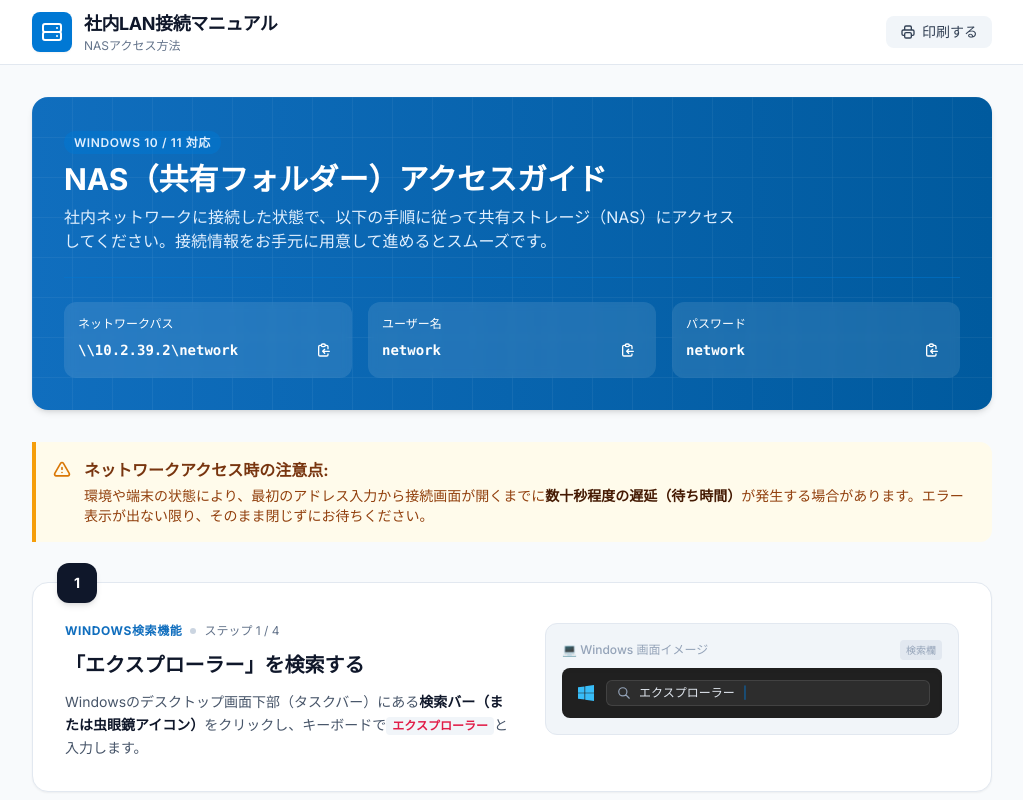
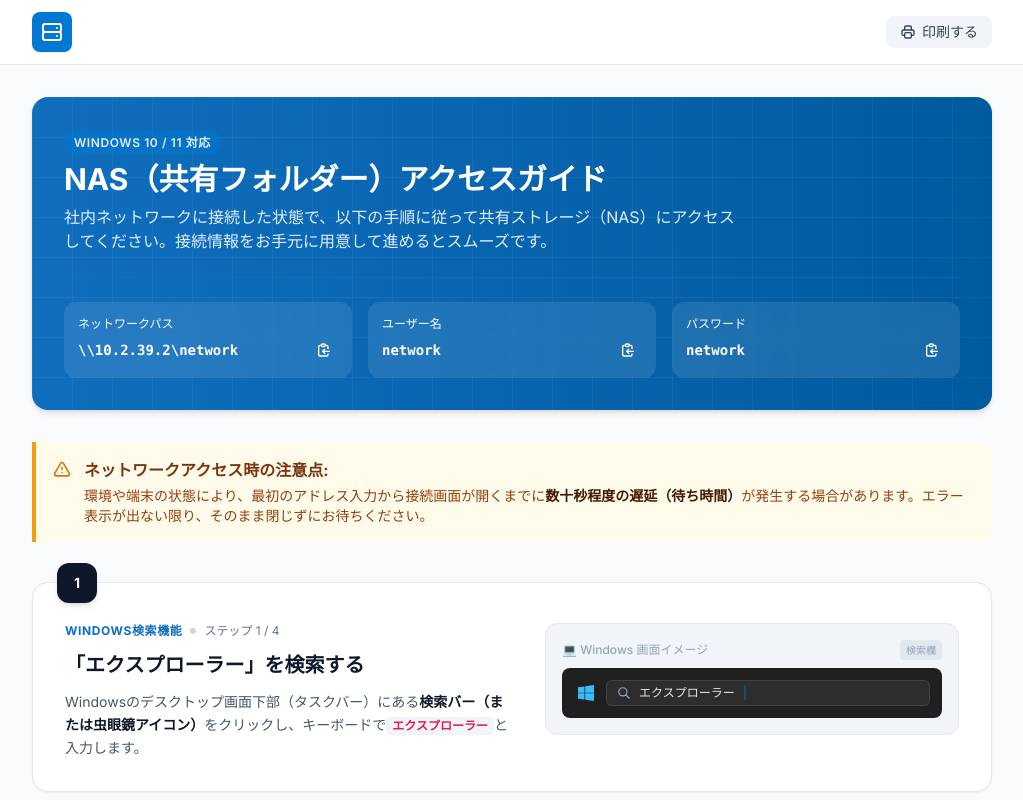
Before and after one commit to nagaissue/nw-circle, a plain HTML site: page documents/nas_guide.html in a window 1280 px wide. Shown: the top 800 px of the page, without its empty margins (128-1151 px from the left). Drawn offline with nearby package versions, Linux system fonts and the light colour scheme.

Commit message:
update nas_guide.html 2026-06-10 20:33

```diff
--- a/documents/nas_guide.html
+++ b/documents/nas_guide.html
@@ -3,7 +3,7 @@
 <head>
     <meta charset="UTF-8">
     <meta name="viewport" content="width=device-width, initial-scale=1.0">
-    <title>NAS（ネットワーク共有）アクセス方法ガイド</title>
+    <title>NASアクセスガイド</title>
     <!-- Tailwind CSS -->
     <script src="https://cdn.tailwindcss.com"></script>
     <script>
@@ -62,8 +62,8 @@
                     </svg>
                 </div>
                 <div>
-                    <h1 class="text-lg font-bold text-slate-900 tracking-tight">社内LAN接続マニュアル</h1>
-                    <p class="text-xs text-slate-500">NASアクセス方法</p>
+                    <!--<h1 class="text-lg font-bold text-slate-900 tracking-tight">マニュアル</h1>-->
+                    <!--<p class="text-xs text-slate-500">NASアクセス方法</p>-->
                 </div>
             </div>
             <div class="flex items-center space-x-3">
```
